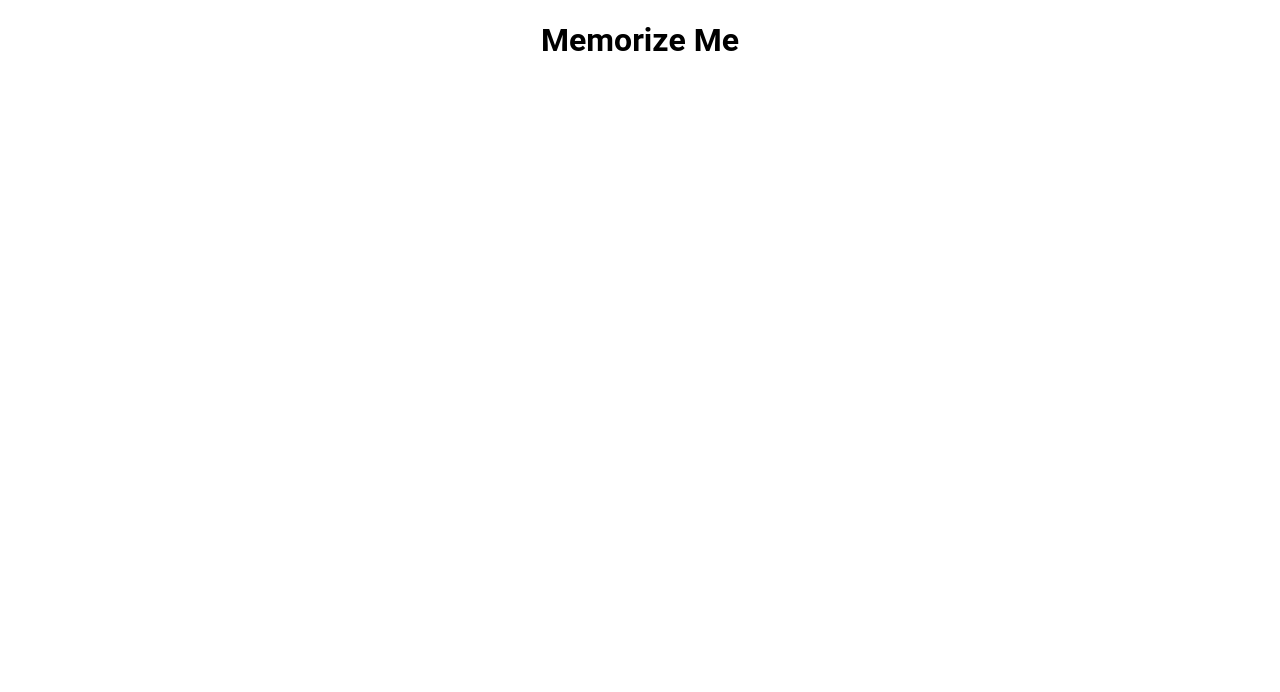
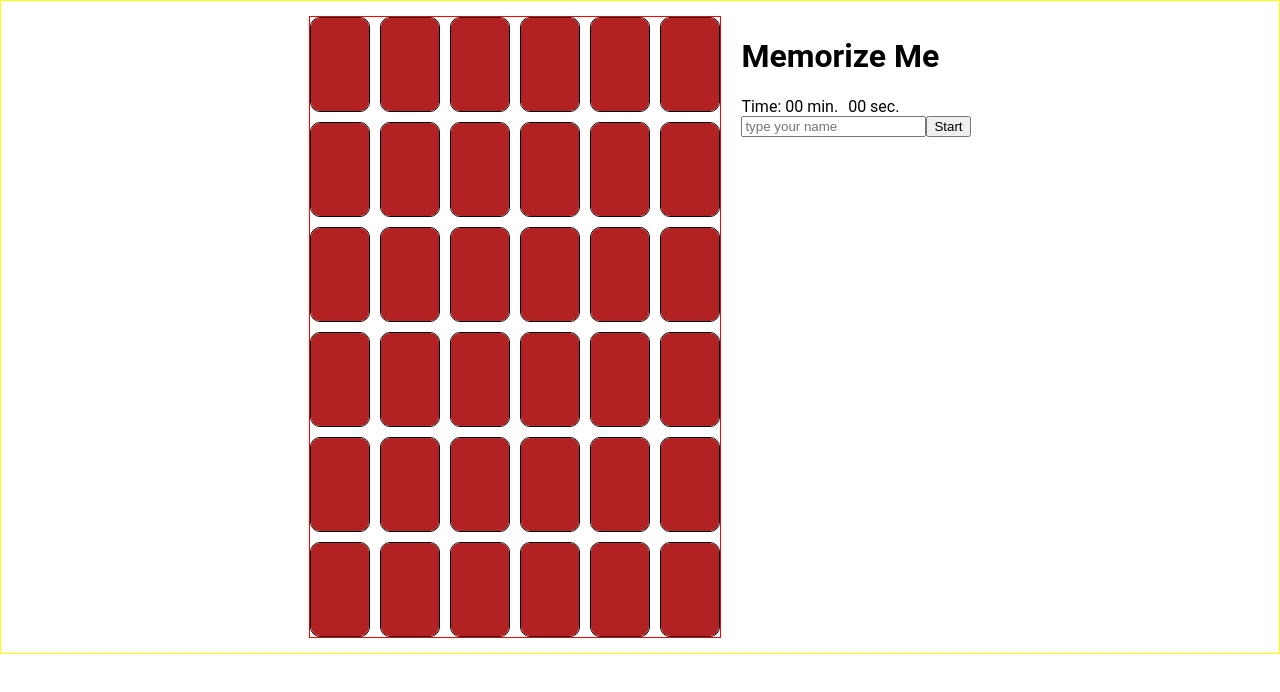
Before and after one commit to bogdankuzzmin/memorize-me, a React (Create React App) app: page / in a window 1280 px wide. Shown: the top 692 px of the page. Built offline with nearby package versions, Linux system fonts and the light colour scheme.

Commit message:
[App.js] - added general logic of the game

```diff
--- a/src/App.css
+++ b/src/App.css
@@ -1,38 +1,9 @@
 .App {
-  text-align: center;
+  display: flex;
+  justify-content: center;
+
+  margin: 0;
+  padding: 15px;
+
+  border: 1px solid yellow;
 }
-
-.App-logo {
-  height: 40vmin;
-  pointer-events: none;
-}
-
-@media (prefers-reduced-motion: no-preference) {
-  .App-logo {
-    animation: App-logo-spin infinite 20s linear;
-  }
-}
-
-.App-header {
-  background-color: #282c34;
-  min-height: 100vh;
-  display: flex;
-  flex-direction: column;
-  align-items: center;
-  justify-content: center;
-  font-size: calc(10px + 2vmin);
-  color: white;
-}
-
-.App-link {
-  color: #61dafb;
-}
-
-@keyframes App-logo-spin {
-  from {
-    transform: rotate(0deg);
-  }
-  to {
-    transform: rotate(360deg);
-  }
-}
--- a/src/App.js
+++ b/src/App.js
@@ -1,11 +1,92 @@
+import {useEffect, useState} from 'react';
+
+import {getCards} from './units';
+import {allCards} from './constants';
+
 import './App.css';
 
-function App() {
+import CardList from './components/CardList';
+import Stopwatch from './components/Stopwatch';
+
+const App = props => {
+  const [cards, setCards] = useState(new Array);
+  const [comparedCards, setComparedCards] = useState(new Array);
+  const [guessedCards, setGuessedCards] = useState('');
+
+  const [gameCounter, setGameCounter] = useState(0);
+  const [startGame, setStartGame] = useState(false);
+  const [stopGame, setStopGame] = useState(false);
+
+  const [player, setPlayer] = useState('');
+
+
+  useEffect(() => {
+    if (cards.length === 0) {
+      setCards(getCards(allCards));
+    }
+
+    if (gameCounter === 2) {
+      setStopGame(true);
+      alert('You won! ' + player);
+    }
+
+    setGuessedCards('');
+
+    if (comparedCards.length === 2) {
+      if (comparedCards[0] === comparedCards[1]) {
+        setGuessedCards(comparedCards[0]);
+        setGameCounter(gameCounter+1);
+      } else {
+        setGuessedCards('nothing');
+      }
+
+
+      setComparedCards([]);
+    }
+
+    let interval = null;
+
+    console.log(guessedCards);
+    if (comparedCards.length === 1) {
+      interval = setTimeout(() => setComparedCards([]), 5000);
+
+    }
+
+    return () => clearTimeout(interval);
+
+  }, [comparedCards]);
+
+
+
+  const cardClickHandler = (nameCard) => {
+    setComparedCards(comparedCards.concat(nameCard));
+  };
+
+  const startGameHandler = (event) => {
+    setStartGame(true);
+  };
+
+  let playerName = '';
+  if (!startGame) {
+    playerName = <input type="text" placeholder="type your name" required onChange={(event) => setPlayer(event.target.value)} />
+  }
+
   return (
     <div className="App">
+      <CardList cards={cards}
+                cardClickHandler={cardClickHandler}
+                guessedCards={guessedCards} />
+
+      <div>
       <h1>Memorize Me</h1>
+
+        <Stopwatch startGame={startGame} stopGame={stopGame} />
+
+        {playerName}
+        <button onClick={startGameHandler} disabled={startGame} type="submit">Start</button>
+      </div>
     </div>
   );
-}
+};
 
 export default App;
```
